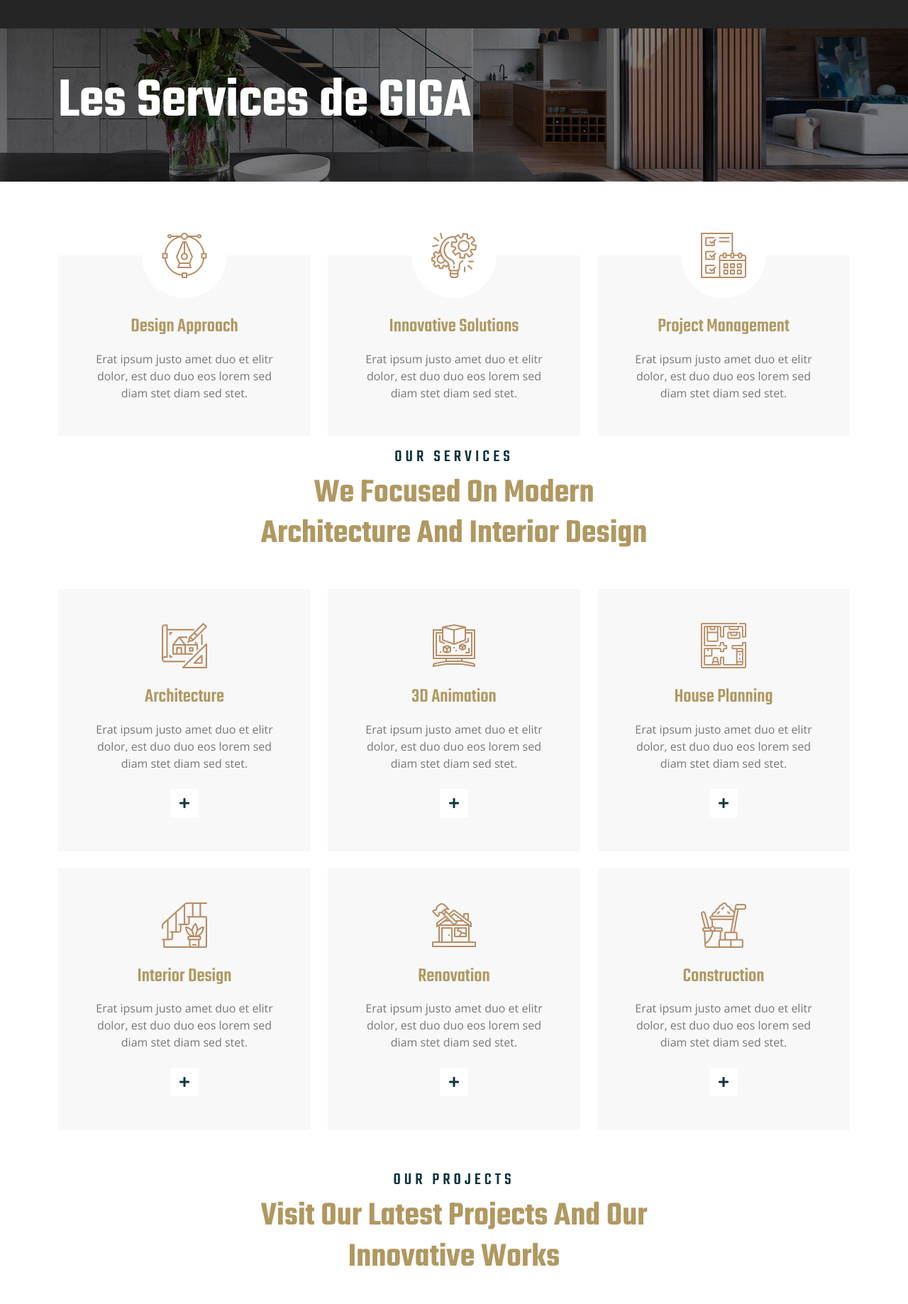
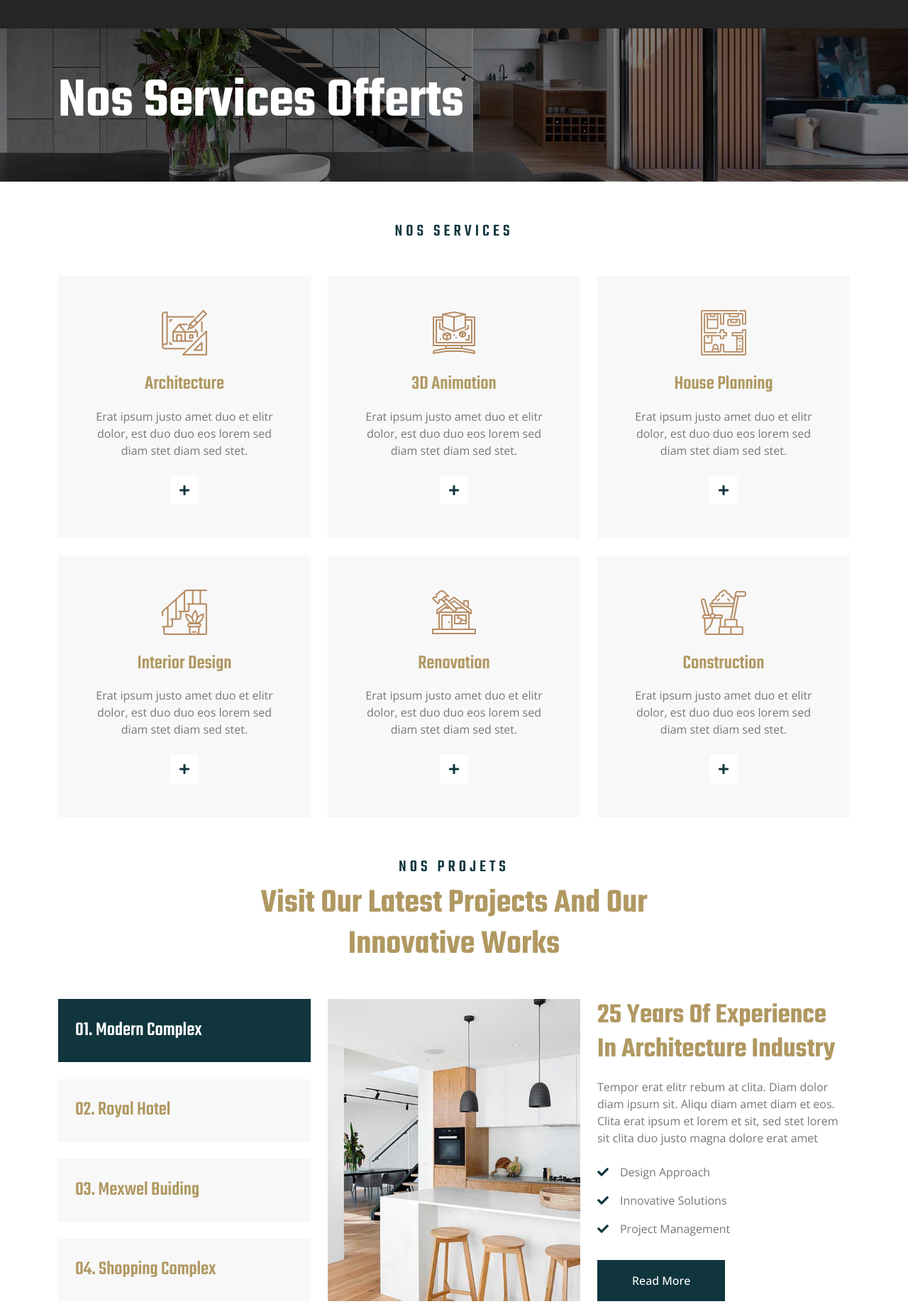
Before and after one commit to NanfackSteve/GIGA-SA, a PHP site: page /service.php in a window 1280 px wide. Shown: the part 86-1924 px from the top of the page at 71% size. Run offline with PHP 8.4, Linux system fonts and the light colour scheme; some libraries are stand-ins or nearby versions.

Commit message:
update services

```diff
--- a/css/style.css
+++ b/css/style.css
@@ -31,13 +31,29 @@ h6,
 }
 
 .back-to-top {
-    position: fixed;
+    /* position: fixed;
     display: none;
     right: 30px;
     bottom: 30px;
-    z-index: 99;
+    z-index: 99; */
+    position: fixed;
+    display: none;
+    text-align: center;
+    right: 30px;
+    bottom: 30px;
+    z-index: 11;
+    animation: action 1s infinite alternate;
 }
 
+@keyframes action {
+    0% {
+        transform: translateY(0);
+    }
+
+    100% {
+        transform: translateY(-15px);
+    }
+}
 
 /*** Spinner ***/
 #spinner {
@@ -554,5 +570,5 @@ h6,
 }
 
 .footer .copyright a:hover {
-    color: var(--primary);
+    color: var(--secondary);
 }
--- a/service.php
+++ b/service.php
@@ -6,17 +6,17 @@
 <!-- Page Header Start -->
 <div class="container-fluid page-header py-2 mb-5 wow fadeIn" data-wow-delay="0.1s">
     <div class="container py-5">
-        <h1 class="display-1 text-white animated slideInDown">Les Services de GIGA</h1>
+        <h1 class="display-1 text-white animated slideInDown">Nos Services Offerts</h1>
     </div>
 </div>
 <!-- Page Header End -->
 
 
 <!-- Facts Start -->
-<div class="container-xxl py-2">
+<!-- <div class="container-xxl py-2">
     <div class="container pt-5">
         <div class="row g-4">
-            <div class="col-lg-4 col-md-6 wow fadeInUp" data-wow-delay="0.1s">
+            <div class="col-lg-4 col-md-6 wow zoomIn" data-wow-delay="0.3s">
                 <div class="fact-item text-center bg-light h-100 p-5 pt-0">
                     <div class="fact-icon">
                         <img src="img/icons/icon-2.png" alt="Icon">
@@ -26,7 +26,7 @@
                         sed stet.</p>
                 </div>
             </div>
-            <div class="col-lg-4 col-md-6 wow fadeInUp" data-wow-delay="0.3s">
+            <div class="col-lg-4 col-md-6 wow zoomIn" data-wow-delay="0.6s">
                 <div class="fact-item text-center bg-light h-100 p-5 pt-0">
                     <div class="fact-icon">
                         <img src="img/icons/icon-3.png" alt="Icon">
@@ -36,7 +36,7 @@
                         sed stet.</p>
                 </div>
             </div>
-            <div class="col-lg-4 col-md-6 wow fadeInUp" data-wow-delay="0.5s">
+            <div class="col-lg-4 col-md-6 wow zoomIn" data-wow-delay="0.9s">
                 <div class="fact-item text-center bg-light h-100 p-5 pt-0">
                     <div class="fact-icon">
                         <img src="img/icons/icon-4.png" alt="Icon">
@@ -48,16 +48,16 @@
             </div>
         </div>
     </div>
-</div>
+</div> -->
 <!-- Facts End -->
 
 
 <!-- Service Start -->
 <div class="container-xxl py-2">
     <div class="container">
-        <div class="text-center mx-auto mb-5 wow fadeInUp" data-wow-delay="0.1s" style="max-width: 600px;">
-            <h4 class="section-title">Our Services</h4>
-            <h1 class="display-5 mb-4">We Focused On Modern Architecture And Interior Design</h1>
+        <div class="text-center mx-auto mb-5 wow fadeIn" data-wow-delay="0.5s" style="max-width: 600px;">
+            <h4 class="section-title">Nos Services</h4>
+            <!-- <h1 class="display-5 mb-4">We Focused On Modern Architecture And Interior Design</h1> -->
         </div>
         <div class="row g-4">
             <div class="col-lg-4 col-md-6 wow fadeInUp" data-wow-delay="0.1s">
@@ -142,22 +142,26 @@
 <div class="container-xxl project py-5">
     <div class="container">
         <div class="text-center mx-auto mb-5 wow fadeInUp" data-wow-delay="0.1s" style="max-width: 600px;">
-            <h4 class="section-title">Our Projects</h4>
+            <h4 class="section-title">Nos Projets</h4>
             <h1 class="display-5 mb-4">Visit Our Latest Projects And Our Innovative Works</h1>
         </div>
         <div class="row g-4 wow fadeInUp" data-wow-delay="0.3s">
             <div class="col-lg-4">
                 <div class="nav nav-pills d-flex justify-content-between w-100 h-100 me-4">
-                    <button class="nav-link w-100 d-flex align-items-center text-start p-4 mb-4 active" data-bs-toggle="pill" data-bs-target="#tab-pane-1" type="button">
+                    <button class="nav-link w-100 d-flex align-items-center text-start p-4 mb-4 active"
+                        data-bs-toggle="pill" data-bs-target="#tab-pane-1" type="button">
                         <h3 class="m-0">01. Modern Complex</h3>
                     </button>
-                    <button class="nav-link w-100 d-flex align-items-center text-start p-4 mb-4" data-bs-toggle="pill" data-bs-target="#tab-pane-2" type="button">
+                    <button class="nav-link w-100 d-flex align-items-center text-start p-4 mb-4" data-bs-toggle="pill"
+                        data-bs-target="#tab-pane-2" type="button">
                         <h3 class="m-0">02. Royal Hotel</h3>
                     </button>
-                    <button class="nav-link w-100 d-flex align-items-center text-start p-4 mb-4" data-bs-toggle="pill" data-bs-target="#tab-pane-3" type="button">
+                    <button class="nav-link w-100 d-flex align-items-center text-start p-4 mb-4" data-bs-toggle="pill"
+                        data-bs-target="#tab-pane-3" type="button">
                         <h3 class="m-0">03. Mexwel Buiding</h3>
                     </button>
-                    <button class="nav-link w-100 d-flex align-items-center text-start p-4 mb-0" data-bs-toggle="pill" data-bs-target="#tab-pane-4" type="button">
+                    <button class="nav-link w-100 d-flex align-items-center text-start p-4 mb-0" data-bs-toggle="pill"
+                        data-bs-target="#tab-pane-4" type="button">
                         <h3 class="m-0">04. Shopping Complex</h3>
                     </button>
                 </div>
@@ -168,7 +172,8 @@
                         <div class="row g-4">
                             <div class="col-md-6" style="min-height: 350px;">
                                 <div class="position-relative h-100">
-                                    <img class="position-absolute img-fluid w-100 h-100" src="img/project-1.jpg" style="object-fit: cover;" alt="">
+                                    <img class="position-absolute img-fluid w-100 h-100" src="img/project-1.jpg"
+                                        style="object-fit: cover;" alt="">
                                 </div>
                             </div>
                             <div class="col-md-6">
@@ -187,7 +192,8 @@
                         <div class="row g-4">
                             <div class="col-md-6" style="min-height: 350px;">
                                 <div class="position-relative h-100">
-                                    <img class="position-absolute img-fluid w-100 h-100" src="img/project-2.jpg" style="object-fit: cover;" alt="">
+                                    <img class="position-absolute img-fluid w-100 h-100" src="img/project-2.jpg"
+                                        style="object-fit: cover;" alt="">
                                 </div>
                             </div>
                             <div class="col-md-6">
@@ -206,7 +212,8 @@
                         <div class="row g-4">
                             <div class="col-md-6" style="min-height: 350px;">
                                 <div class="position-relative h-100">
-                                    <img class="position-absolute img-fluid w-100 h-100" src="img/project-3.jpg" style="object-fit: cover;" alt="">
+                                    <img class="position-absolute img-fluid w-100 h-100" src="img/project-3.jpg"
+                                        style="object-fit: cover;" alt="">
                                 </div>
                             </div>
                             <div class="col-md-6">
@@ -225,7 +232,8 @@
                         <div class="row g-4">
                             <div class="col-md-6" style="min-height: 350px;">
                                 <div class="position-relative h-100">
-                                    <img class="position-absolute img-fluid w-100 h-100" src="img/project-4.jpg" style="object-fit: cover;" alt="">
+                                    <img class="position-absolute img-fluid w-100 h-100" src="img/project-4.jpg"
+                                        style="object-fit: cover;" alt="">
                                 </div>
                             </div>
                             <div class="col-md-6">
@@ -248,7 +256,7 @@
 <!-- Project End -->
 
 <script>
-    document.getElementById('services').classList.add('active');
+document.getElementById('services').classList.add('active');
 </script>
 <?php $content_page = ob_get_clean();
 
```
Also changed, not shown: index.php (+4 -4 lines).
